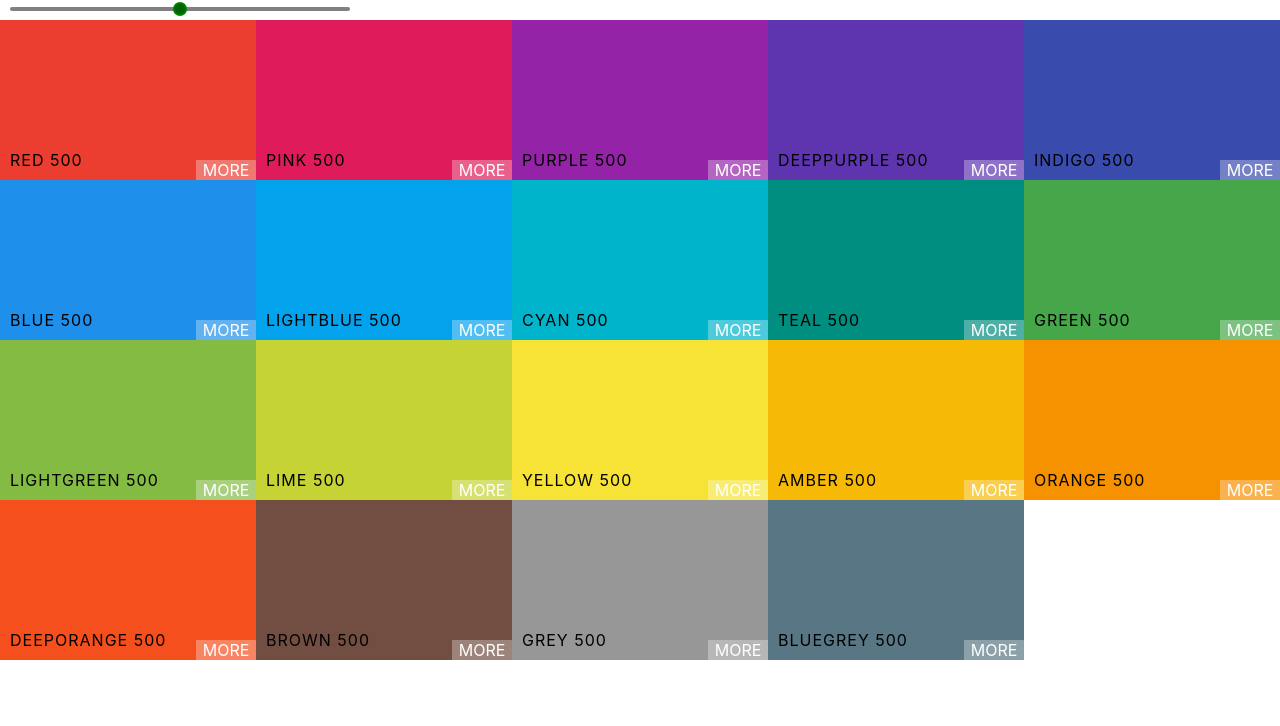
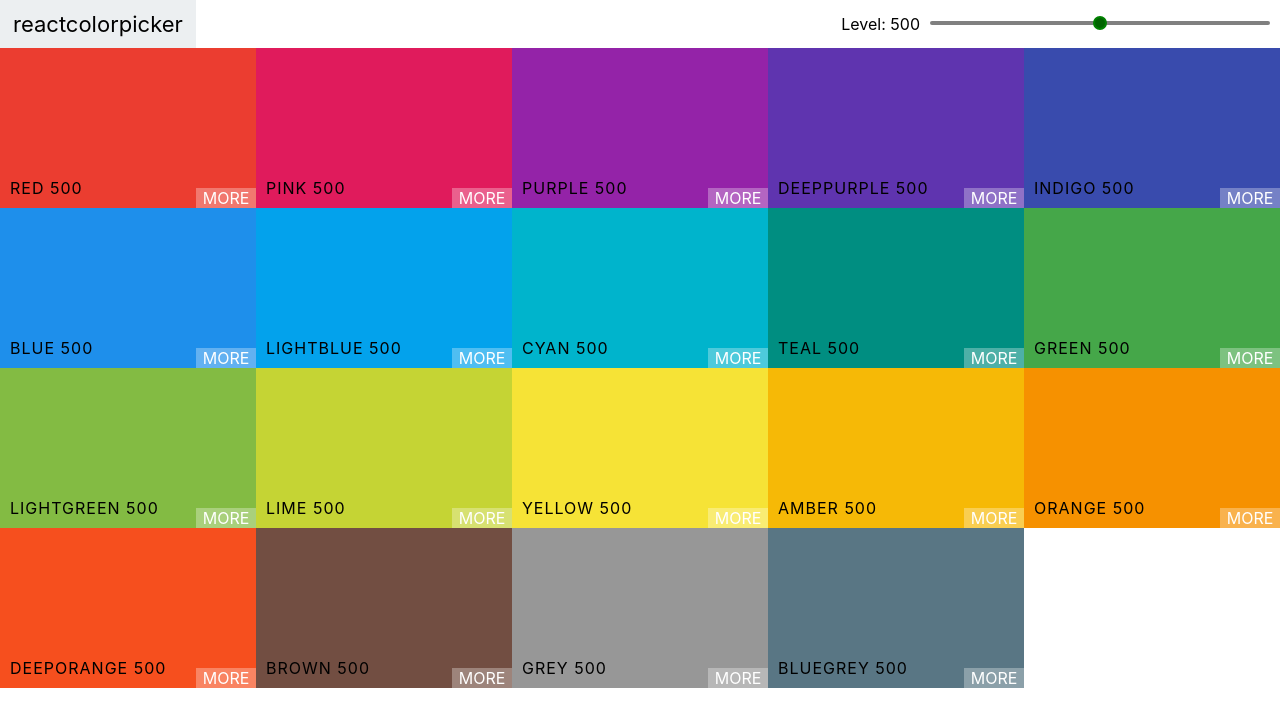
Before and after one commit to Wings30306/react-colors-1, a React (Create React App) app in the folder colors/: page / in a window 1280 px wide. Shown: the top 726 px of the page. Built offline with nearby package versions, Linux system fonts and the light colour scheme.

Commit message:
Add Navbar

```diff
--- /dev/null
+++ b/colors/src/Navbar.css
@@ -0,0 +1,36 @@
+.Navbar {
+    display: flex;
+    align-items: center;
+    justify-content: space-between;
+    height: 6vh;
+}
+
+.logo {
+    padding: 0 13px;
+    font-size: 22px;
+    background-color: #eceff1;
+    font-family: -apple-system, BlinkMacSystemFont, 'Segoe UI', Roboto, Oxygen, Ubuntu, Cantarell, 'Open Sans', 'Helvetica Neue', sans-serif;
+    height: 100%;
+    display: flex;
+    align-items: center;
+}
+
+.slider .rc-slider-track {
+    background-color: transparent;
+}
+
+.slider .rc-slider-rail {
+    background-color: grey;
+}
+
+.slider .rc-slider-handle,
+.slider .rc-slider-handle:active,
+.slider .rc-slider-handle:focus,
+.slider .rc-slider-handle:hover
+ {
+    background-color: darkgreen;
+    outline: none;
+    border: 2px solid green;
+    margin-top: -3;
+    margin-bottom: -7;
+}
--- /dev/null
+++ b/colors/src/Navbar.js
@@ -0,0 +1,30 @@
+import { Component } from "react";
+import Slider from 'rc-slider';
+import 'rc-slider/assets/index.css';
+import "./Navbar.css"
+
+class Navbar extends Component {
+    render(){
+        const { level, changeLevel } = this.props
+        return(
+            <nav className="Navbar">
+                <div className="logo">reactcolorpicker</div>
+                <div className="slider-container">
+                    <span>Level: {level}</span>
+                    <div className="slider">
+                    <Slider
+                        defaultValue={level}
+                        min={100}
+                        max={900}
+                        step={100}
+                        onAfterChange={changeLevel}
+                    />
+                </div>
+                </div>
+
+            </nav>
+        )
+    }
+}
+
+export default Navbar;
--- a/colors/src/Palette.css
+++ b/colors/src/Palette.css
@@ -11,23 +11,3 @@
     margin: 0 10px;
     display: inline-block;
 }
-
-.slider .rc-slider-track {
-    background-color: transparent;
-}
-
-.slider .rc-slider-rail {
-    background-color: grey;
-}
-
-.slider .rc-slider-handle,
-.slider .rc-slider-handle:active,
-.slider .rc-slider-handle:focus,
-.slider .rc-slider-handle:hover
- {
-    background-color: darkgreen;
-    outline: none;
-    border: 2px solid green;
-    margin-top: -3;
-    margin-bottom: -7;
-}
--- a/colors/src/Palette.js
+++ b/colors/src/Palette.js
@@ -1,7 +1,6 @@
 import React, { Component } from "react";
 import ColorBox from "./ColorBox";
-import Slider from 'rc-slider';
-import 'rc-slider/assets/index.css';
+import Navbar from "./Navbar";
 import "./Palette.css";
 
 
@@ -25,16 +24,7 @@ class Palette extends Component {
         ))
         return (
             <div className="Palette">
-                <div className="slider">
-                    <Slider
-                        defaultValue={level}
-                        min={100}
-                        max={900}
-                        step={100}
-                        onAfterChange={this.changeLevel}/>
-                </div>
-
-                {/* Navbar goes here */}
+                <Navbar level={level} changeLevel={this.changeLevel}/>
                 <div className="Palette-colors">
                     {ColorBoxes}
                 </div>
```
